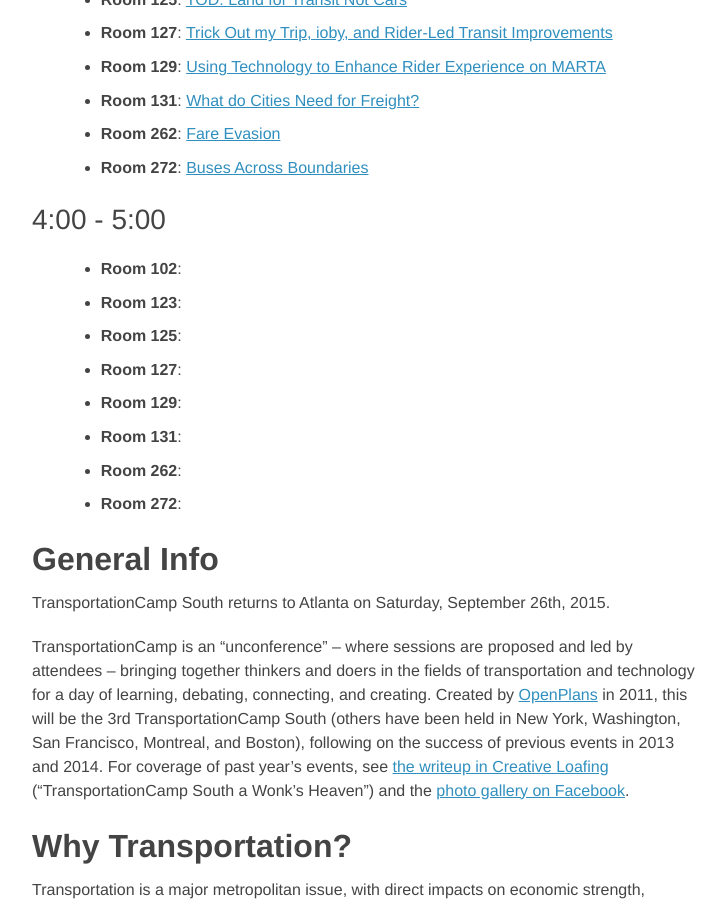
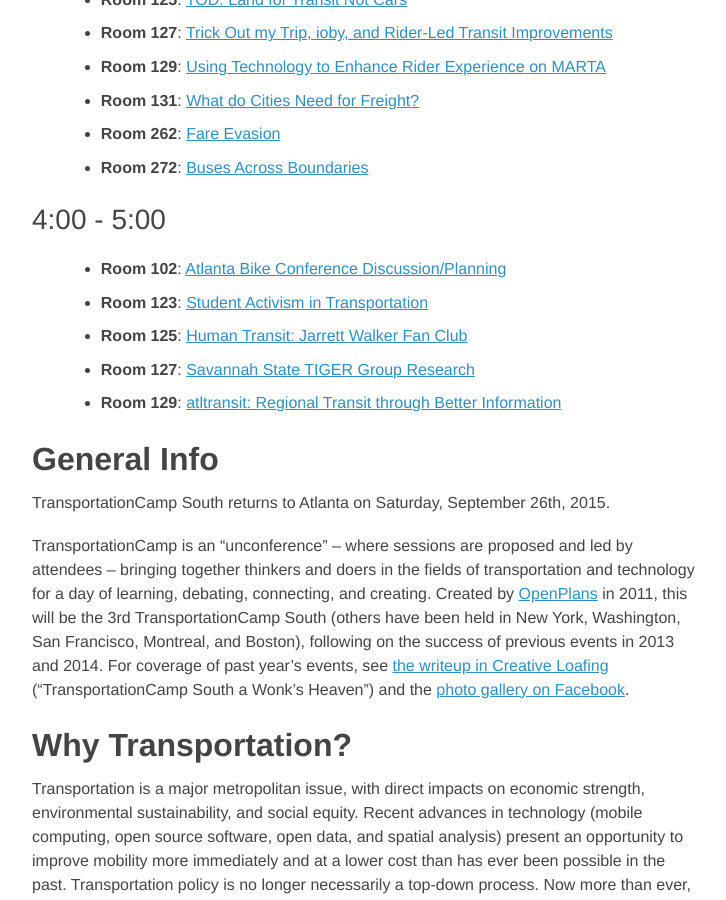
Before and after one commit to transpocamp/transportationcamp.org, a Jekyll site: the page built from events/south-2015/index.markdown, in a window 1280 px wide and 900 px high, scrolled down 1235 px. Shown: the whole window, without its empty margins (272-998 px from the left). Built offline with Jekyll 4.4.1, drawn with Linux system fonts in a browser that asks for light colours; nearby versions of some CDN libraries; Markdown is read by kramdown in place of the engine named in the settings.

Commit message:
TC-South live schedule

```diff
--- a/events/south-2015/index.markdown
+++ b/events/south-2015/index.markdown
@@ -46,14 +46,11 @@
 
 #### 4:00 - 5:00
 
-* **Room 102**: []()
-* **Room 123**: []()
-* **Room 125**: []()
-* **Room 127**: []()
-* **Room 129**: []()
-* **Room 131**: []()
-* **Room 262**: []()
-* **Room 272**: []()
+* **Room 102**: [Atlanta Bike Conference Discussion/Planning](https://tcs2015.hackpad.com/Atlanta-Bike-Conference-DiscussionPlanning-ozoEI5ahk87)
+* **Room 123**: [Student Activism in Transportation](https://tcs2015.hackpad.com/Student-Activism-in-Transportation-EJlftqqJWL9)
+* **Room 125**: [Human Transit: Jarrett Walker Fan Club](https://tcs2015.hackpad.com/Human-Transit-Jarrett-Walker-Fan-Club-9Yua5gc9fAQ)
+* **Room 127**: [Savannah State TIGER Group Research](https://tcs2015.hackpad.com/Savannah-State-TIGER-Group-Research-K7FhetqdWD8)
+* **Room 129**: [atltransit: Regional Transit through Better Information](https://tcs2015.hackpad.com/atltransit-Regional-Transit-through-Better-Information-gMd3eUvrreU)
 
 
 ## General Info
```
